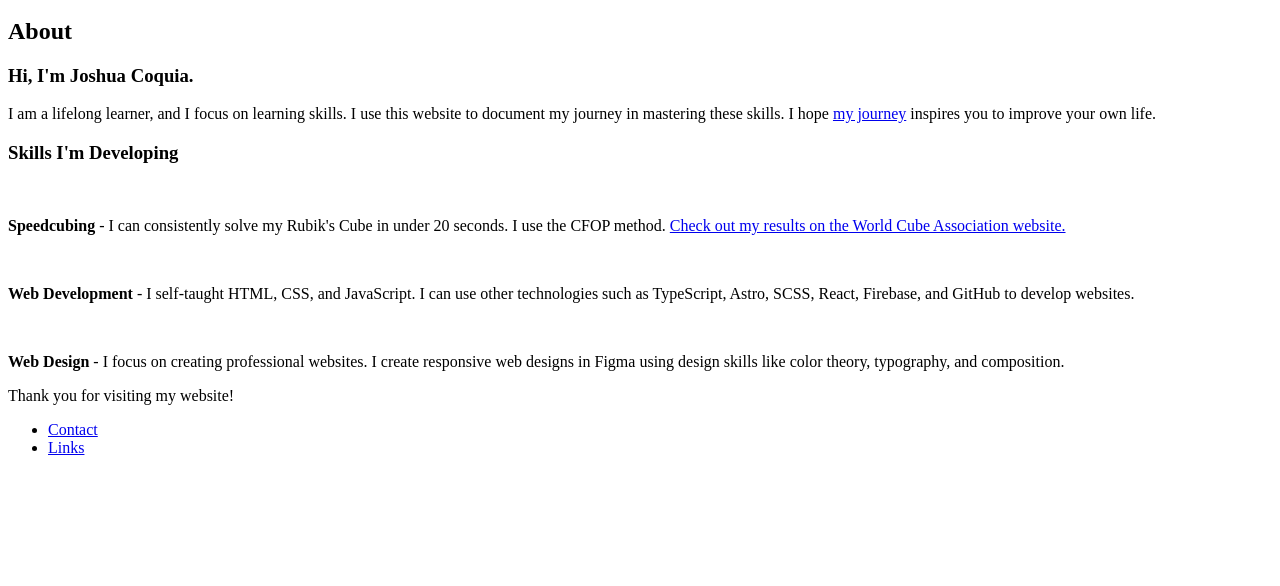
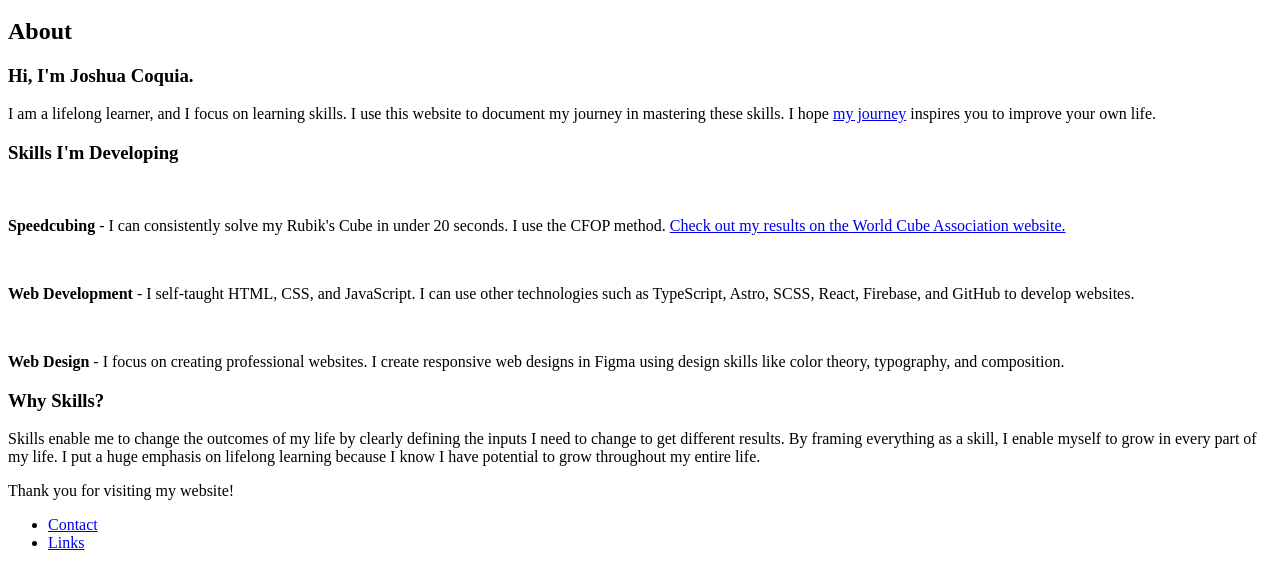
Before and after one commit to JoshuaCoquia/joshuacoquia-com, an Astro site: page /about in a window 1280 px wide. Shown: the part 118-704 px from the top of the page. Built offline with nearby package versions, Linux system fonts and the light colour scheme; Astro itself is replaced by a stand-in of ours.

Commit message:
add more text to about page

```diff
--- a/src/pages/about.astro
+++ b/src/pages/about.astro
@@ -33,6 +33,10 @@ import Footer from "../components/Footer.astro"
 					<p><strong>Web Design</strong> - I focus on creating professional websites. I create responsive web designs in Figma using design skills like color theory, typography, and composition.</p>
 				</div>
 			</section>
+			<section>
+				<h3>Why Skills?</h3>
+				<p>Skills enable me to change the outcomes of my life by clearly defining the inputs I need to change to get different results. By framing everything as a skill, I enable myself to grow in every part of my life. I put a huge emphasis on lifelong learning because I know I have potential to grow throughout my entire life.</p>
+			</section>
 		<Footer />
 	</body>
 </html>
```
